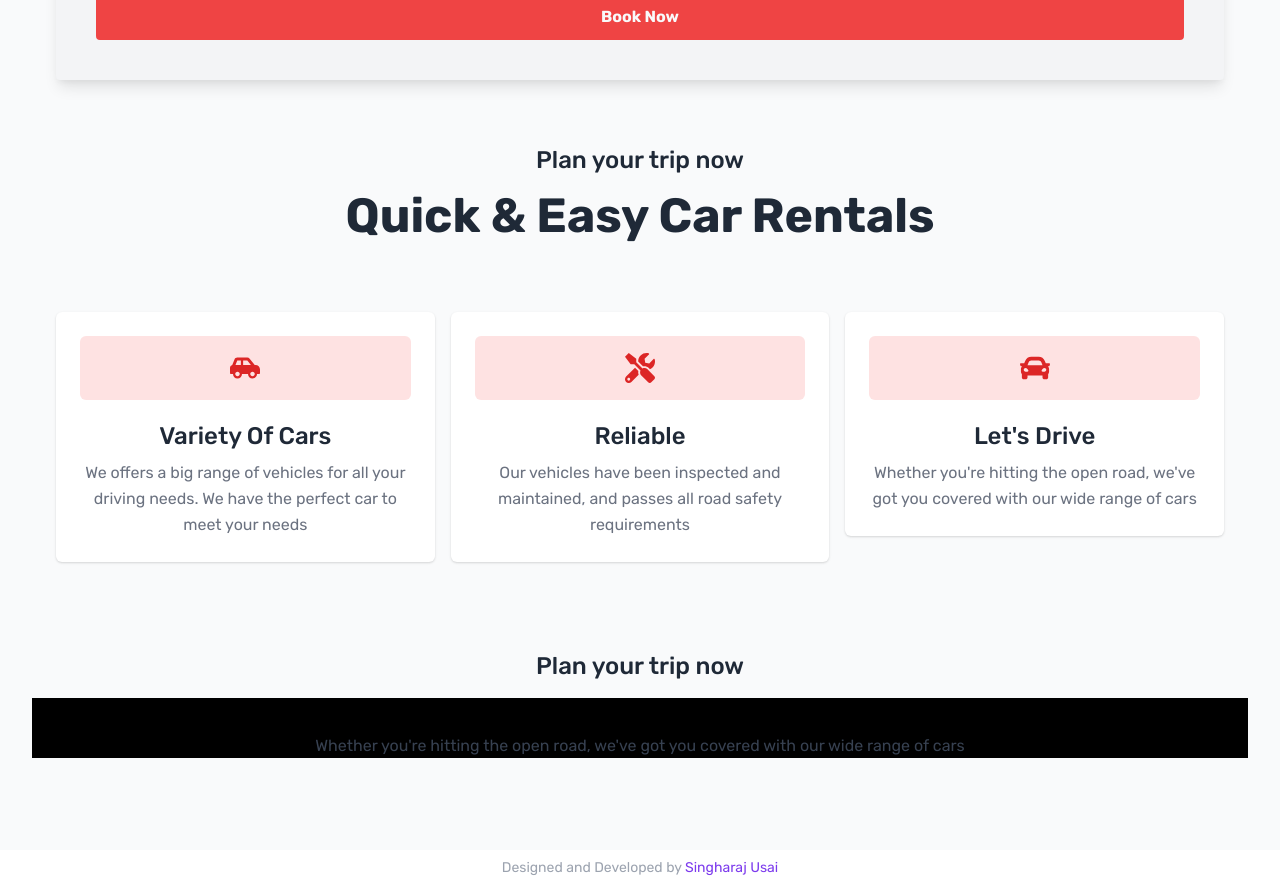
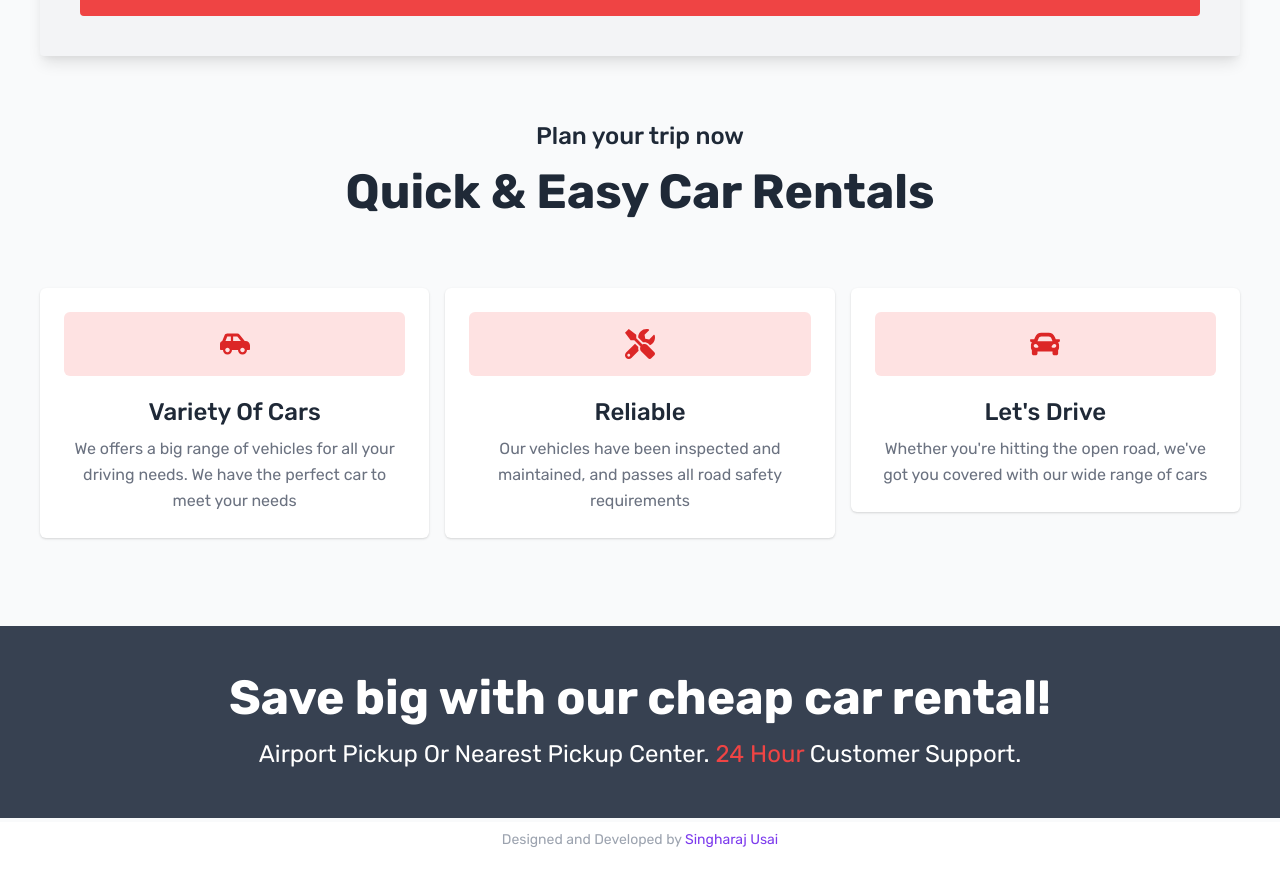
Before and after one commit to miralice5/car-rental-app, a React (Create React App) app: page /home in a window 1280 px wide. Shown: the part 827-1713 px from the top of the page. After the commit the page ends 1685 px from the top, so only its background shows below. Built offline with nearby package versions, Linux system fonts and the light colour scheme.

Commit message:
banner done i think

```diff
--- a/src/components/pages/About/Home.jsx
+++ b/src/components/pages/About/Home.jsx
@@ -1,4 +1,4 @@
-import React, { useState, useEffect } from "react";
+import React, {useState, useEffect} from "react";
 import Button from "./Button/Button";
 import Booking from "../Booking/Booking"
 import Plan from "../PlanSection/Plan"
@@ -8,6 +8,7 @@ import volkswagen from "../../../assets/images/main-car.png";
 import durango from "../../../assets/images/durango.png";
 import heroBg from "../../../assets/images/hero-bg.png";
 import Banner from "../Banner/Banner";
+
 const carImages = [dodgeChallenger, durango, jeepCherokee, volkswagen];
 
 const Home = () => {
@@ -31,8 +32,8 @@ const Home = () => {
     const currentImage = carImages[currentImageIndex];
 
     return (
-      <section className="p-6">
-        <div className="flex flex-wrap md:px-4 mb-6">
+        <section>
+            <div className="flex flex-wrap md:px-6 mb-6">
                 <div className="w-full md:w-1/2 leading-relaxed">
                     <div className="md:mx-4">
                         <h3 className="text-2xl text-gray-800 font-bold mb-4">Plan your trip now</h3>
@@ -42,13 +43,14 @@ const Home = () => {
                             {" "} with our car rental
                         </h1>
                         <p className=" my-4 text-gray-500">
-                Rent the car of your dreams. Unbeatable prices, unlimited miles, flexible pick-up options and much more.
+                            Rent the car of your dreams. Unbeatable prices, unlimited miles, flexible pick-up options
+                            and much more.
                         </p>
-              <Button />
+                        <Button/>
                     </div>
                 </div>
                 <div className="w-full md:w-1/2">
-                <div className="md:mx-4 flex items-center justify-center relative" style={{ height: "400px" }}>
+                    <div className="md:mx-4 flex items-center justify-center relative" style={{height: "400px"}}>
                         <img
                             src={currentImage}
                             alt="Car"
@@ -59,10 +61,10 @@ const Home = () => {
             </div>
             <div className="flex flex-wrap mb-16">
                 <div className="w-full leading-relaxed">
-                <div className="md:mx-4">
+                    <div className="md:mx-6">
                         <div className="w-full leading-relaxed">
                             <div className="md:mx-4">
-                            <Booking />
+                                <Booking/>
                             </div>
                         </div>
                     </div>
@@ -70,32 +72,20 @@ const Home = () => {
             </div>
             <div className="flex flex-wrap mb-6">
                 <div className="w-full leading-relaxed">
-                  <div className="md:mx-4">
+                    <div className="md:mx-6">
                         <div className="w-full leading-relaxed">
                             <div className="text-center md:mx-2">
                                 <h3 className="text-2xl text-gray-800 font-medium mb-4">Plan your trip now</h3>
                                 <h1 className="text-5xl text-gray-800 font-bold mb-12">
                                     Quick & Easy Car Rentals
                                 </h1>
-                              <Plan />
+                                <Plan/>
                             </div>
                         </div>
                     </div>
                 </div>
             </div>
-          <div className="flex flex-wrap mb-6">
-              <div className="w-full">
-                  <div className="w-[80%]">
-                      <div className="w-full">
-                          <div className="text-center md:mx-2">
-                              <h3 className="text-2xl text-gray-800 font-medium mb-4">Plan your trip now</h3>
-
-                              <Banner />
-                          </div>
-                      </div>
-                  </div>
-              </div>
-          </div>
+            <Banner/>
         </section>
     );
 };
--- a/src/components/pages/Banner/Banner.jsx
+++ b/src/components/pages/Banner/Banner.jsx
@@ -1,30 +1,19 @@
 import React from "react";
-import { SiTailwindcss } from "react-icons/si";
-import BannerItem from "./BannerItem";
-
-const serviceData = [
-
-    {
-        id: 1,
-        title: "Let's Drive",
-        description:
-            "Whether you're hitting the open road, we've got you covered with our wide range of cars",
-    },
-];
+import banner from "../../../assets/images/R.jpg";
+import Plan from "../PlanSection/Plan";
 
 const Banner = () => {
     return (
-        <section className="pb-10">
-            <div className="min-w-screen bg-black">
-                <div className="container mx-auto">
-                    <div className="flex flex-wrap -mx-4">
-                {serviceData.map((banner, id) => (
-                    <BannerItem banner={banner} key={id} />
-                ))}
-                    </div>
+        <div className="h-48 w-full bg-gray-700">
+            <div className="flex items-center justify-center h-full mx-auto px-4 sm:px-8 md:px-12 lg:px-20">
+                <div className="text-center text-white">
+                    <h1 className="text-3xl sm:text-4xl md:text-5xl font-bold mb-4">Save big with our cheap car rental!</h1>
+                    <p className="text-xl sm:text-2xl">Airport Pickup Or Nearest Pickup Center.{" "}
+                        <a className="text-red-500">24 Hour</a>
+                        {" "} Customer Support.</p>
                 </div>
-                    </div>
-        </section>
+            </div>
+        </div>
     );
 };
 
--- a/src/components/pages/Banner/BannerItem.jsx
+++ /dev/null
@@ -1,13 +0,0 @@
-import React from "react";
-
-const BannerItem = (props) => {
-const { title, description } = props.banner
-    return (
-        <div className=" w-full">
-            <h3 className="text-xl font-semibold mb-2">{title}</h3>
-            <p className="text-gray-700">{description}</p>
-        </div>
-    );
-};
-
-export default BannerItem;
```
Also changed, not shown: 1 other file (tests, documents, lock files or other folders). Lines whose indentation alone changed are shown as unchanged.
